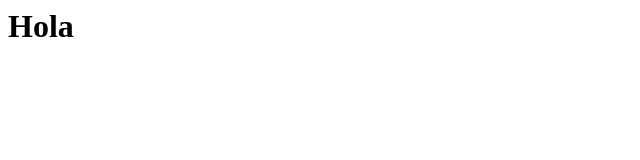
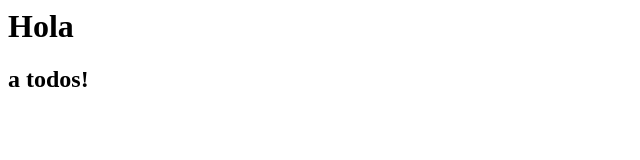
Before and after one commit to camreynolds/demo-repo1, a plain HTML site: page index.html in a window 1280 px wide. Shown: the whole page, without its empty margins (0-640 px from the left). Drawn offline with Linux system fonts and the light colour scheme.

Commit message:
Etiqueta <h2> añadida
se añadio la frase 'a todos'

```diff
--- a/index.html
+++ b/index.html
@@ -1 +1,2 @@
 <h1>Hola</h1>
+<h2>a todos!</h2>
```
